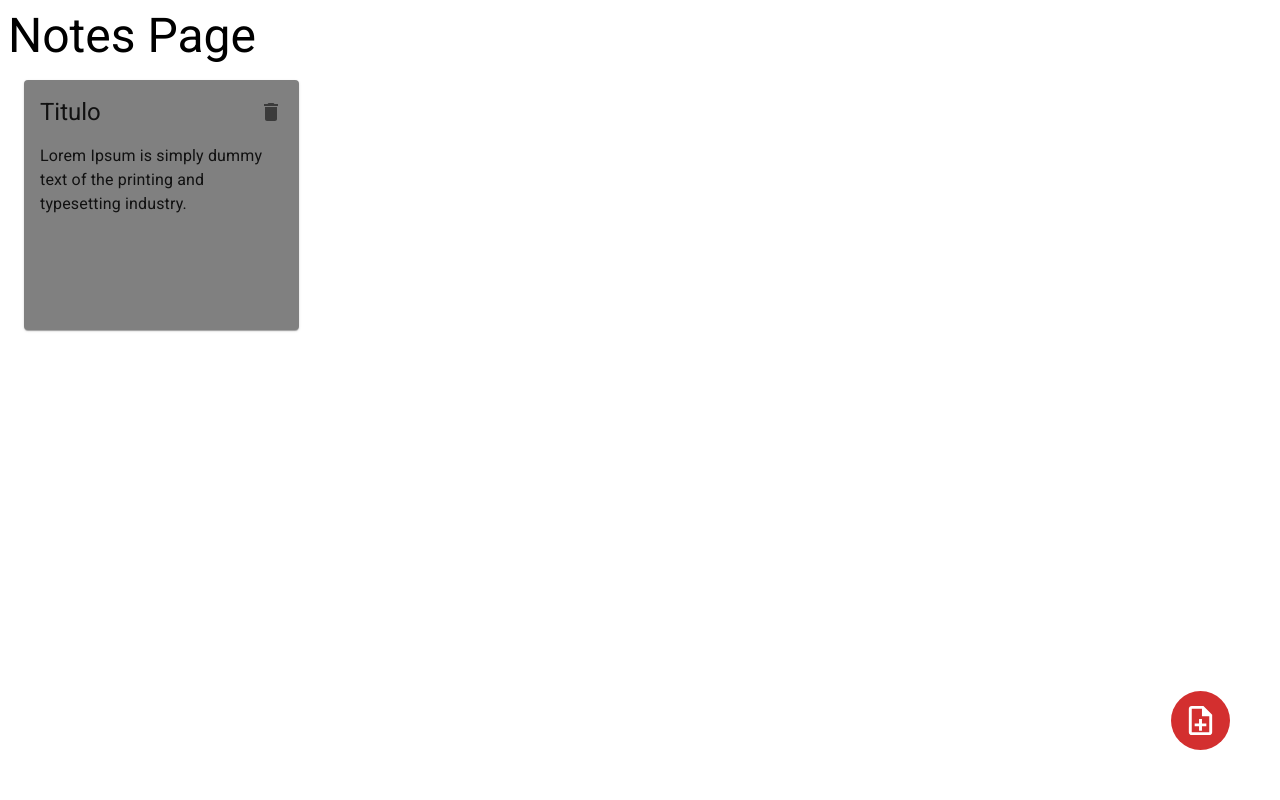
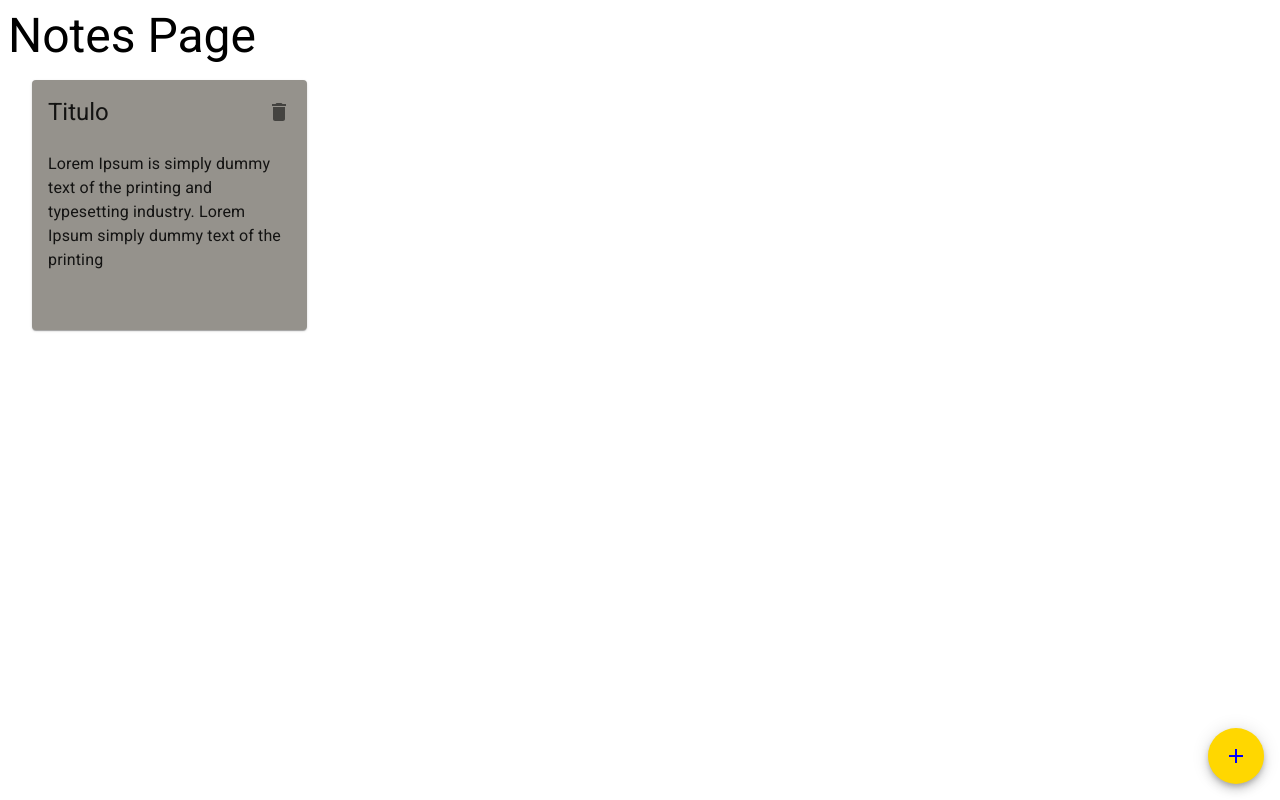
Before and after one commit to Mannelpz25/HermesDev, a React (Vite) app: page / in a window 1280 px wide. Built offline with nearby package versions, Linux system fonts and the light colour scheme.

Commit message:
Guardar Notas en Store y colores de notas

```diff
--- a/src/Notes/Pages/NotesPage.jsx
+++ b/src/Notes/Pages/NotesPage.jsx
@@ -1,27 +1,31 @@
-import React from 'react'
+import React, { useEffect } from 'react'
 import { Grid, Typography, IconButton } from '@mui/material'
 import { NoteCard } from '../components/NoteCard';
 import { NoteAddOutlined } from '@mui/icons-material'
 import { useSelector, useDispatch} from "react-redux"
+import { NotePane } from '../components/NotePane';
+import { startNewNote } from '../../store/Notes/thunks';
 
 
 export const NotesPage = () => {
-    const dispatch = useDispatch();
-    const{notes,activeNote, messageSaved, isSaving} = useSelector( state => state.notes);
+
+    const{notes, activeNote, messageSaved, isSaving} = useSelector( state => state.notes);
+
 
     return (
     <>
         <Typography variant='h3'>Notes Page</Typography>
-        <Grid container>
+        <NotePane drawerWidth={350}/>
+        <Grid container sx={{mx:1}}>
             {
                 notes.map(note =>(
-                    <Grid item>
+                    <Grid item key={ note.id}>
                         <NoteCard {...note}/>
                     </Grid>
                 ))
             }
         </Grid>
-        <IconButton
+        {/* <IconButton
             size='large'
             sx={{
             color:'white',
@@ -33,7 +37,7 @@ export const NotesPage = () => {
             }}
         >
             <NoteAddOutlined sx={{fontSize: 35}}/>
-        </IconButton>
+        </IconButton> */}
     </>
   )
 }
--- a/src/Notes/components/NoteCard.jsx
+++ b/src/Notes/components/NoteCard.jsx
@@ -1,10 +1,10 @@
 import React from 'react'
 import { useMemo } from "react"
 import { Delete, ExpandMore } from '@mui/icons-material'
-import { Collapse, IconButton, Card, CardContent, Typography, CardActions, Button, CardHeader } from '@mui/material'
+import { Collapse, IconButton, Card, CardContent, Typography, CardActions, Button, CardHeader, CardActionArea } from '@mui/material'
 
 
-export const NoteCard = ({title, body}) => {
+export const NoteCard = ({title, body, color}) => {
     const [expanded, setExpanded] = React.useState(false);
 
     const handleExpandClick = () => {
@@ -18,7 +18,8 @@ export const NoteCard = ({title, body}) => {
     },[body]);
 
   return (
-    <Card sx={{ bgcolor: "gray", minHeight: 250, maxWidth: 275, m: 2 }}>
+    <Card sx={{ bgcolor: color, minHeight: 250, maxWidth: 275, m: 2 }}>
+
       <CardHeader
         action={
           <IconButton aria-label="Delete">
@@ -27,13 +28,22 @@ export const NoteCard = ({title, body}) => {
         }
         title={title}
       />
-      <CardContent sx={{px: 2, py: 0  }}>
+      <CardActionArea
+      sx={{
+        minHeight: body.length > 120 ? 140 : 185,
+        display: 'flex'
+      }}>
+      <CardContent sx={{px: 2, py: 1 ,  alignSelf: 'flex-start'}}>
         <Typography paragraph sx={{m: 0}}>
           {expanded ? body : shortBody}
         </Typography>
       </CardContent>
       <Collapse in={expanded} timeout="auto" unmountOnExit/>
-      <CardActions sx={{m: 0}}>
+      </CardActionArea>
+      <CardActions sx={{
+        m: 0,
+        display: body.length > 120 ? 'inline' : 'none',
+        }}>
         <IconButton
             onClick={handleExpandClick}
             aria-label="show more"
--- /dev/null
+++ b/src/Notes/components/NotePane.jsx
@@ -0,0 +1,198 @@
+import { IconButton,Drawer, Button, Toolbar, Typography, Divider, TextField, Grid, SpeedDial, SpeedDialAction } from "@mui/material"
+import { CancelOutlined , NoteAltOutlined, SaveOutlined } from "@mui/icons-material"
+import SpeedDialIcon from '@mui/material/SpeedDialIcon';
+import { useEffect, useState } from 'react';
+import { useForm } from "../../hooks/useForm";
+import { useDispatch, useSelector } from "react-redux";
+import { startDeletingNote, startNewNote, startSaveNote, } from "../../store/Notes/thunks"
+import { setActiveNote } from "../../store/Notes/notesSlice";
+
+
+const colors = [
+    { color: "#A43118", name: 'Rojo' },
+    { color: "#E58F1B", name: 'Naranja' },
+    { color: "#ECC918", name: 'Amarillo' },
+    { color: "#1EA413", name: 'Verde' },
+    { color: "#13A48E", name: 'Verde azulado' },
+    { color: "#148BBE", name: 'Azul' },
+    { color: "#0F517C", name: 'Azul oscuro' },
+    { color: "#5222B9", name: 'Morado' },
+    { color: "#B71ABC", name: 'Rosa' },
+    { color: "#9C671F", name: 'Marron' },
+    { color: "#95928C", name: 'Gris' },
+  ];
+
+export const NotePane = ({drawerWidth = 350}) => {
+    const dispatch = useDispatch();
+    const{activeNote:note, messageSaved, isSaving} = useSelector( state => state.notes);
+    const{body, title, date, onInputChange, formState} = useForm(note);
+
+    const [isOpen, setIsOpen] = useState(false);
+    const onClickNewNote = (open, color) => (event) =>  {
+        setIsOpen(open);
+        if(open)
+            dispatch (startNewNote(color));
+      }
+    const noteColor = "gray"
+
+    useEffect(() => {
+        dispatch(setActiveNote(formState));
+
+    }, [formState]);
+
+    const handleChange = (event) => {
+        onInputChange(event);
+    };
+
+    const onSaveNote = () => {
+        dispatch(startSaveNote());
+        setIsOpen(false);
+    }
+    const onCancel = () => {
+        dispatch(setActiveNote(null));
+        setIsOpen(false);
+    }
+
+  return (
+    <>
+      <Drawer
+        anchor={'right'}
+        open={isOpen}
+        onClose={onClickNewNote()}
+        variant="temporary"
+        PaperProps={{sx:{ backgroundColor: noteColor}}}
+        sx={{
+          display: {xs: 'block'},
+          '& .MuiDrawer-paper': {boxSizing: 'border-box',width: drawerWidth}
+        }}
+      >
+        <Grid container sx={{ height: 80, p: 2, alignItems: "center", bgcolor: "#424242"  }}>
+            <NoteAltOutlined sx={{color: "white", marginRight: 4, fontSize:50 }} />
+            <Typography color="white" variant="h4" textAlign="right">
+                Nueva Nota
+            </Typography>
+        </Grid>
+        <Divider/>
+        <Grid container>
+            <TextField
+            fullWidth
+            placeholder="Añade un título..."
+            label="Título"
+            variant="outlined"
+            name= "title"
+            value={title}
+            onChange={handleChange}
+            sx={{
+                display: "block",
+                mx: 3,
+                my: 2,
+                '& label.Mui-focused': {
+                    color: '#424242',
+                },
+                '& .MuiOutlinedInput-root': {
+                    '& fieldset': {
+                      borderColor: '#fafafa',
+                    },
+                    '&:hover fieldset': {
+                      borderColor: '#9e9e9e',
+                    },
+                    '&.Mui-focused fieldset': {
+                      borderColor: '#424242',
+                    },
+                  },
+                }}/>
+            <TextField
+            fullWidth
+            id="outlined-multiline-static"
+            placeholder="Añade una nota..."
+            multiline
+            rows={16}
+            name= "body"
+            value={body}
+            onChange={handleChange}
+            sx={{
+                display: "block",
+                mx: 3,
+                '& label.Mui-focused': {
+                    color: '#424242',
+                },
+                '& .MuiOutlinedInput-root': {
+                    '& fieldset': {
+                      borderColor: '#fafafa',
+                    },
+                    '&:hover fieldset': {
+                      borderColor: '#9e9e9e',
+                    },
+                    '&.Mui-focused fieldset': {
+                      borderColor: '#424242',
+                    },
+                  },
+                }}/>
+        </Grid>
+        <Toolbar>
+            <Grid  container  justifyContent='center' alignItems='center' spacing={3}>
+                <Grid item>
+                    <Button  onClick={onSaveNote}  fullWidth variant="contained" color='primary' sx={{my:2}}  >
+                        <Typography color='white' fontSize={15}  marginRight={1}>Guardar</Typography>
+                        <SaveOutlined sx={{fontSize:25 }} />
+                    </Button>
+                </Grid>
+                <Grid item>
+                    <Button  onClick={onCancel}  fullWidth  variant="contained" color='error' sx={{my:2}}  >
+                        <Typography color='white' fontSize={15}  marginRight={1}>Cancelar</Typography>
+                        <CancelOutlined sx={{fontSize:25 }} />
+                    </Button>
+                </Grid>
+
+            </Grid>
+        </Toolbar>
+        </Drawer>
+        <SpeedDial
+            ariaLabel="SpeedDial basic example"
+            direction = "left"
+            sx={{ position: 'absolute',
+                bottom: 16,
+                right: 16,
+                '& .MuiFab-primary': {
+                    backgroundColor: 'gold',
+                    color: 'blue',
+                    '&:hover': {
+                        backgroundColor: 'gold',
+                        opacity: 0.5
+                    }
+                },
+            }}
+            icon={<SpeedDialIcon/>}
+            >
+            {colors.map((action) => (
+                <SpeedDialAction
+                key={action.name}
+                sx={{bgcolor: action.color,
+                        '&:hover': {
+                          backgroundColor: action.color,
+                          opacity: 0.3
+                        },
+                }}
+
+                tooltipTitle={action.name}
+                onClick={onClickNewNote(true, action.color)}
+                />
+            ))}
+        </SpeedDial>
+      {/* <IconButton
+            size='large'
+            onClick={onClickNewNote(true)}
+            sx={{
+            color:'white',
+            backgroundColor:'error.main',
+            ':hover': {backgroundColor: 'error.main', opacity: 0.9},
+            position: 'fixed',
+            right: 50,
+            bottom: 50
+            }}
+        >
+            <NoteAddOutlined />
+        </IconButton> */}
+    </>
+  )
+}
--- /dev/null
+++ b/src/hooks/useForm.js
@@ -0,0 +1,51 @@
+import { useEffect, useMemo, useState } from 'react';
+
+export const useForm = ( initialForm = {}, formValidations = {} ) => {
+
+    const [ formState, setFormState ] = useState( initialForm );
+    const [formValidation, setFormValidation] = useState({})
+    useEffect(() => {
+      createValidators();
+    }, [formState])
+
+    useEffect(() => {
+        setFormState(initialForm);
+      }, [initialForm])
+
+    const isFormValid = useMemo(() => {
+        for (const formValue of Object.keys( formValidation)) {
+            if(formValidation[formValue] !== null) return false;
+        }
+        return true;
+    }, [ formValidation ])
+
+    const onInputChange = ({ target }) => {
+        const { name, value } = target;
+        setFormState({
+            ...formState,
+            [ name ]: value
+        });
+    }
+
+    const onResetForm = () => {
+        setFormState( initialForm );
+    }
+
+    const createValidators = () => {
+        const formCheckedValues = {};
+        for (const formField of Object.keys(formValidations)) {
+            const [fn, errorMessage] = formValidations[formField];
+            formCheckedValues[`${formField}Valid`] = fn(formState[formField]) ? null : errorMessage
+        }
+        setFormValidation(formCheckedValues);
+    }
+
+    return {
+        ...formState,
+        formState,
+        onInputChange,
+        onResetForm,
+        ...formValidation,
+        isFormValid
+    }
+}
--- a/src/store/Notes/notesSlice.js
+++ b/src/store/Notes/notesSlice.js
@@ -10,8 +10,9 @@ export const notesSlice = createSlice({
         {
             id: '1',
             title:'Titulo',
-            body: 'Lorem Ipsum is simply dummy text of the printing and typesetting industry.',
+            body: 'Lorem Ipsum is simply dummy text of the printing and typesetting industry. Lorem Ipsum simply dummy text of the printing',
             date: 12345,
+            color: "#95928C"
         }
     ],
     activeNote: null
@@ -28,11 +29,11 @@ export const notesSlice = createSlice({
     savingNewNote: (state) => {
         state.isSaving = true;
     },
-    addNewEmptyNote:( state, action) => {
+    addNewNote:( state, action) => {
         state.notes.push(action.payload);
         state.isSaving = false;
     },
-    setactiveNote: (state, action) => {
+    setActiveNote: (state, action) => {
         state.activeNote = action.payload;
         state.messageSaved = '';
     },
@@ -54,10 +55,7 @@ export const notesSlice = createSlice({
 
         state.messageSaved = `${action.payload.title}, actualizada correctamente`;
     },
-    setPhotosToActiveNote: (state, action) => {
-        state.activeNote.imageURLs = [...state.activeNote.imageURLs, ...action.payload];
-        state.isSaving = false;
-    },
+
     clearNotesLogout: (state) => {
         state.isSaving= false;
         state.messageSaved= '';
@@ -75,13 +73,12 @@ export const notesSlice = createSlice({
 
 // Action creators are generated for each case reducer function
 export const {
-    addNewEmptyNote,
-    setactiveNote,
+    addNewNote,
+    setActiveNote,
     setNotes,
     setSaving,
     updateNote,
     deleteNoteById,
     savingNewNote,
-    setPhotosToactiveNote,
     clearNotesLogout,
 } = notesSlice.actions
--- a/src/store/Notes/thunks.js
+++ b/src/store/Notes/thunks.js
@@ -1,27 +1,25 @@
 /* import { collection, deleteDoc, doc, setDoc } from "firebase/firestore/lite";
 import { FirebaseDB } from "../../firebase/config"; */
-import { fileUpload, loadNotes } from "../../helpers";
-import { addNewEmptyNote, setActiveNote, savingNewNote, setNotes,setSaving,updateNote,setPhotosToActiveNote ,deleteNoteById } from "./";
+import { addNewNote, setActiveNote, savingNewNote, setNotes,setSaving,updateNote ,deleteNoteById } from "./notesSlice";
 
 
-export const startNewNote = () => {
+export const startNewNote = (color) => {
     return async ( dispatch, getState ) => {
         //uid
         dispatch(savingNewNote());
-        const { uid } = getState().auth;
+
 
         const newNote ={
             title: '',
             body: '',
             date: new Date().getTime(),
-            imageURLs: []
+            color
         }
         /* const newDoc = doc( collection( FirebaseDB, `${uid}/journal/notes` ) ); */
         /* await setDoc(newDoc, newNote); */
 
-        newNote.id = newDoc.id;
+        newNote.id = new Date().getTime();
         //dispatch
-        dispatch(addNewEmptyNote(newNote));
         dispatch(setActiveNote(newNote));
     }
 }
@@ -37,18 +35,17 @@ export const startLoadingNotes = () => {
 }
 
 export const startSaveNote = () => {
-    return async ( dispatch, getState ) => {
+    return  ( dispatch, getState ) => {
         dispatch(setSaving());
         //uid
-        const { uid } = getState().auth;
-        const {active:note} = getState().journal;
+        const {activeNote:note} = getState().notes;
 
        /*  const noteToFireStore = { ...note };
         delete noteToFireStore.id;
         const docRef = doc( FirebaseDB,`${uid}/journal/notes/${note.id}` ) ; */
 
         /* await setDoc(docRef, noteToFireStore, {merge: true}) */
-        dispatch(updateNote(note));
+        dispatch(addNewNote(note));
 
 
     }
@@ -74,7 +71,7 @@ export const startDeletingNote = (files = []) => {
         dispatch(setSaving());
         //uid
         const { uid } = getState().auth;
-        const {active:note} = getState().journal;
+        const {activeNote:note} = getState().notes;
         /* const docRef = doc( FirebaseDB,`${uid}/journal/notes/${note.id}` ) ;
         await deleteDoc(docRef);     */
 
```
